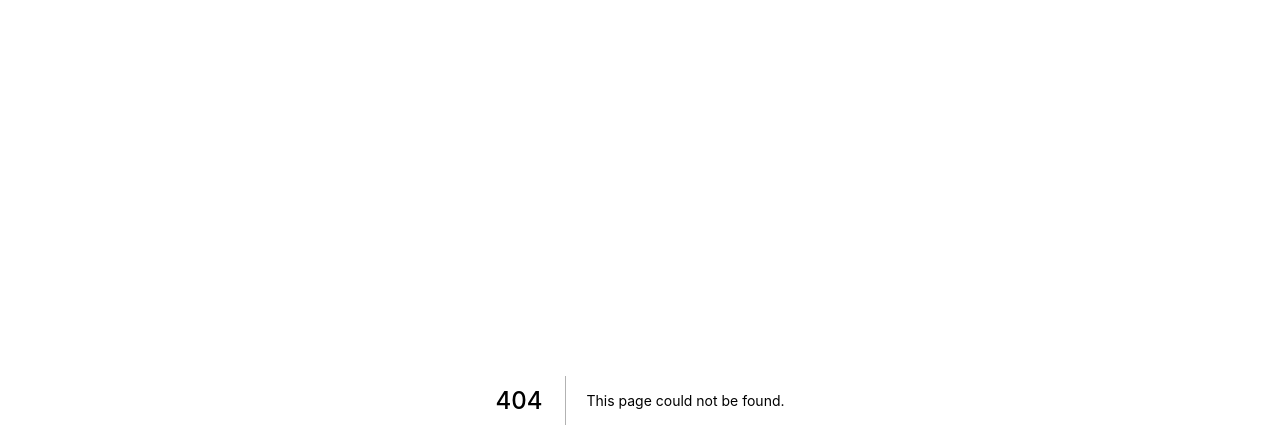
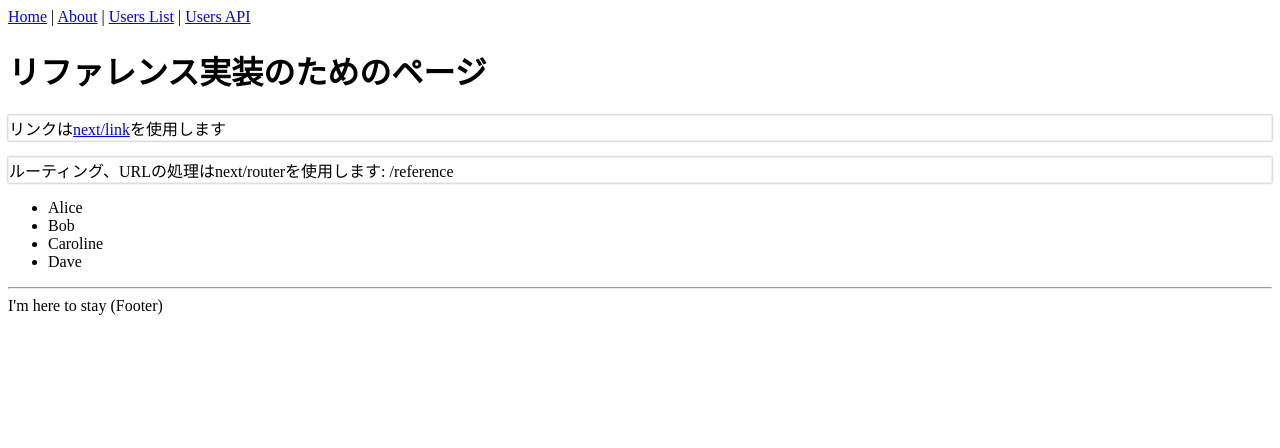
Before and after one commit to tatsuya4559/next-with-typescript, a Next.js app: page /reference in a window 1280 px wide. Before the commit this address had no page. Shown: the top 448 px of the page. Built offline with nearby package versions, Linux system fonts and the light colour scheme.

Commit message:
referenceページの作成

```diff
--- /dev/null
+++ b/pages/reference.tsx
@@ -0,0 +1,63 @@
+import { GetServerSideProps } from "next";
+import Link from "next/link";
+import { useRouter } from "next/router";
+import css from "styled-jsx/css";
+import axios from "axios";
+
+import Layout from "../components/Layout";
+import { User } from "../interfaces";
+
+// cssはstyled-jsxを採用
+const styles: string = css`
+  p {
+    border: solid #f0f0f0 1px;
+    box-shadow: 0 0 2px rgba(0, 0, 0, 0.4);
+  }
+`;
+
+// Propsの構造を定義
+interface Props {
+  items: User[];
+}
+
+// コンポーネントは関数コンポーネントとHooksで書く
+const ReferencePage: React.FC<Props> = ({ items }) => {
+  const router = useRouter();
+  const users = (
+    <ul>
+      {items.map((item) => (
+        <li key={item.id}>{item.name}</li>
+      ))}
+    </ul>
+  );
+
+  return (
+    <Layout title="Reference実装">
+      <h1>リファレンス実装のためのページ</h1>
+      <p>
+        リンクは
+        <Link href="/">
+          <a>next/link</a>
+        </Link>
+        を使用します
+      </p>
+      <p>ルーティング、URLの処理はnext/routerを使用します: {router.asPath}</p>
+      {users}
+      <style jsx>{styles}</style>
+    </Layout>
+  );
+};
+
+// 最初にPropsとして必要なデータを取得する
+export const getServerSideProps: GetServerSideProps = async () => {
+  let data: User[] = [];
+  try {
+    const res = await axios.get("http://localhost:3000/api/users");
+    data = res.data;
+  } catch (error) {
+    console.log(error);
+  }
+  return { props: { items: data } };
+};
+
+export default ReferencePage;
```
Also changed, not shown: pages/index.tsx (+0 -8 lines).
